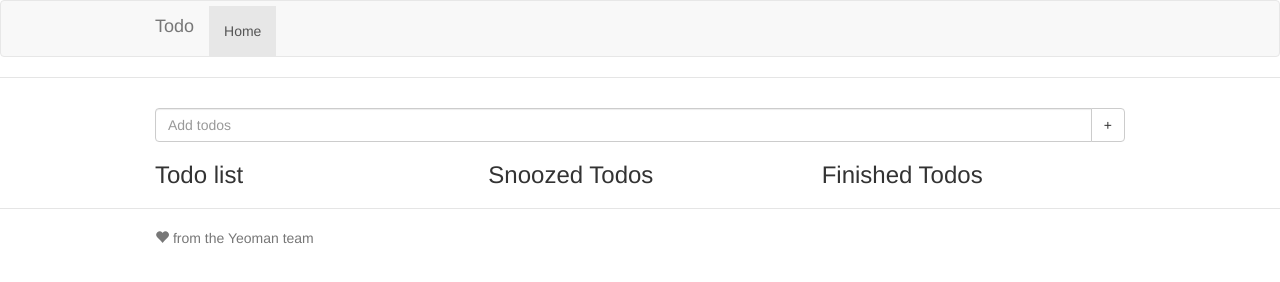
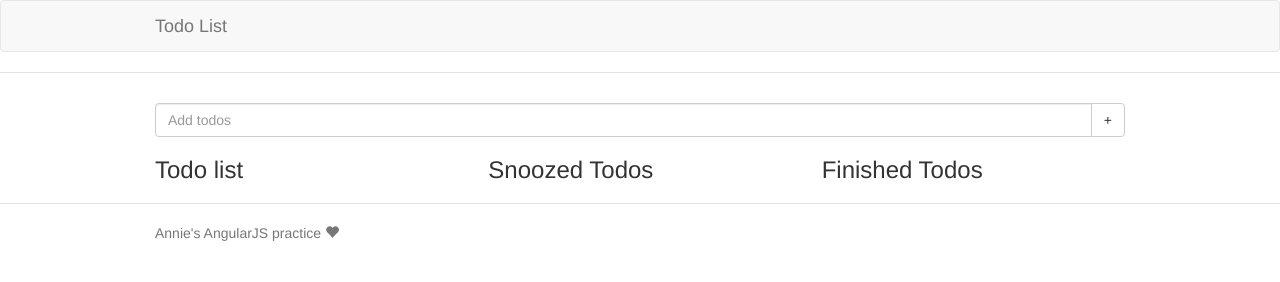
Before and after one commit to Chenyijun/angularjs-todo, a website: page app/index.html in a window 1280 px wide. Drawn offline with nearby package versions, Linux system fonts and the light colour scheme; some packages are replaced by stand-ins of ours; files that its build step writes are made by us from their sources; no server answers.

Commit message:
minor changes to header and footer

```diff
--- a/app/index.html
+++ b/app/index.html
@@ -33,13 +33,13 @@
               <span class="icon-bar"></span>
             </button>
 
-            <a class="navbar-brand" href="#/">Todo</a>
+            <a class="navbar-brand" href="#/">Todo List </a>
           </div>
 
           <div class="collapse navbar-collapse" id="js-navbar-collapse">
 
             <ul class="nav navbar-nav">
-              <li class="active"><a href="#/">Home</a></li>
+              <!-- <li class="active"><a href="#/">Home</a></li> -->
 <!--               <li><a ng-href="#/about">About</a></li>
               <li><a ng-href="#/">Contact</a></li> -->
             </ul>
@@ -54,7 +54,7 @@
 
     <div class="footer">
       <div class="container">
-        <p><span class="glyphicon glyphicon-heart"></span> from the Yeoman team</p>
+        <p>Annie's AngularJS practice <span class="glyphicon glyphicon-heart"></span></p>
       </div>
     </div>
 
```
